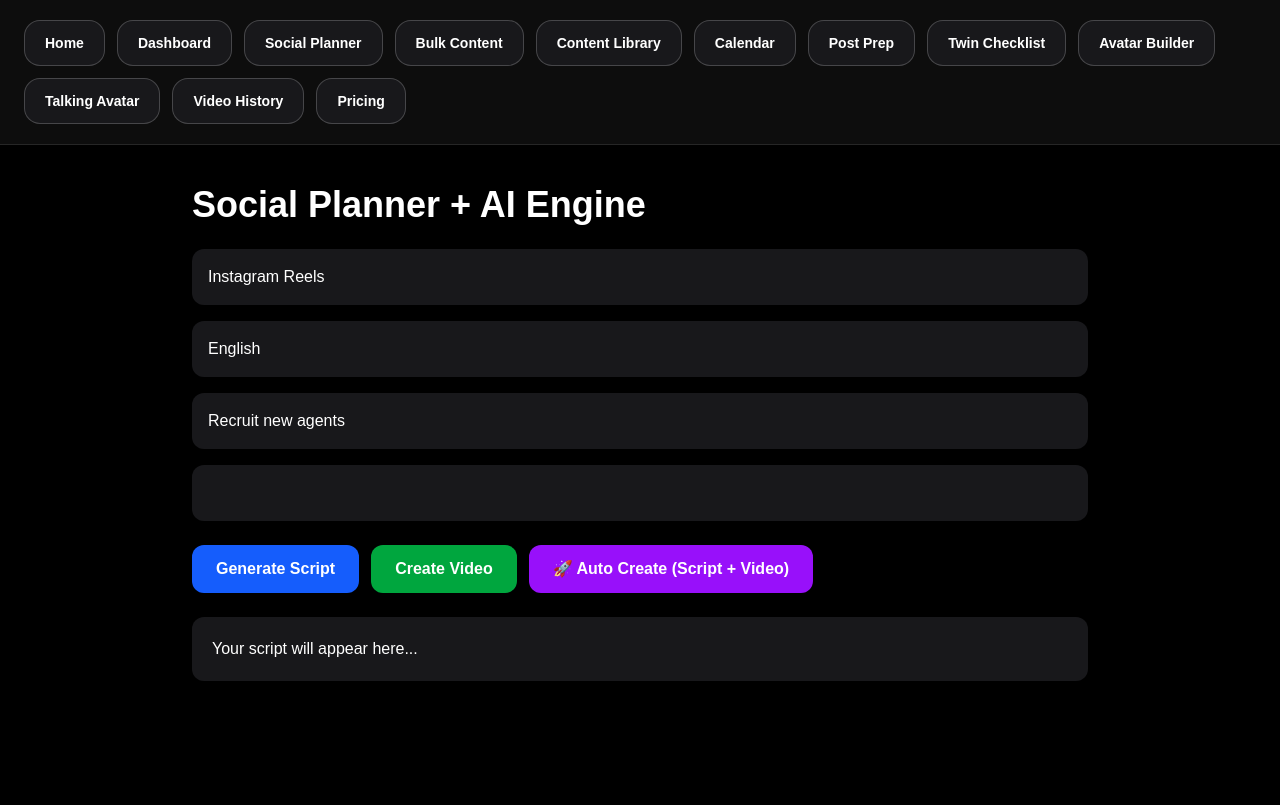
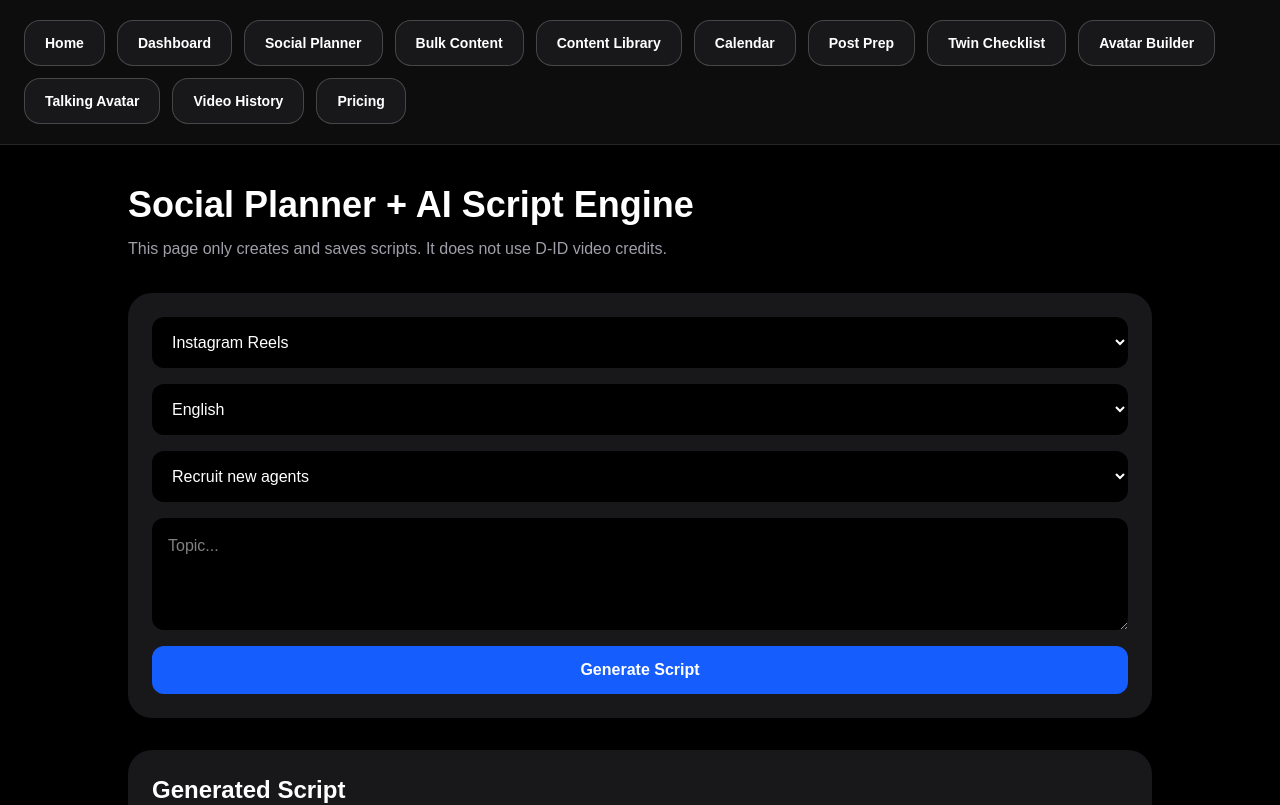
Before and after one commit to lou-delgado34/ai-cash-creator-studio, a Next.js app: page /social-planner in a window 1280 px wide. Shown: the top 805 px of the page. Built offline with nearby package versions, Linux system fonts and the light colour scheme.

Commit message:
protect did credits on social planner

```diff
--- a/app/social-planner/page.tsx
+++ b/app/social-planner/page.tsx
@@ -1,6 +1,8 @@
 "use client";
 
 import { useEffect, useState } from "react";
+
+const USER_EMAIL = "lou.delgado.pfs@gmail.com";
 
 export default function SocialPlannerPage() {
   const [platform, setPlatform] = useState("Instagram Reels");
@@ -10,6 +12,7 @@ export default function SocialPlannerPage() {
 
   const [script, setScript] = useState("");
   const [loading, setLoading] = useState(false);
+  const [message, setMessage] = useState("");
 
   useEffect(() => {
     const savedPlatform = localStorage.getItem("planner_platform");
@@ -25,134 +28,175 @@ export default function SocialPlannerPage() {
 
   async function generateScript() {
     setLoading(true);
+    setMessage("");
 
     const prompt = `
-You are a viral social media expert.
+You are a viral social media strategist.
 
 Platform: ${platform}
 Goal: ${goal}
 Language: ${language}
 Topic: ${topic}
 
-Write a SHORT high-converting script (10-20 seconds).
+Create a short, high-converting social media script.
 
 Rules:
-- Strong hook in first line
-- Simple language
-- Emotional trigger
-- End with CTA (comment or message)
-
-Output ONLY the script.
+- Match the platform strategy.
+- TikTok = fast hook, curiosity, simple words.
+- Instagram Reels = visual, emotional, short.
+- Facebook = story-based and community-driven.
+- LinkedIn = professional and credibility-based.
+- Use the selected language only.
+- Do NOT include hashtags.
+- Do NOT include captions.
+- Do NOT include extra explanation.
+- Output only the spoken script.
 `;
 
     const res = await fetch("/api/generate-script", {
       method: "POST",
+      headers: {
+        "Content-Type": "application/json",
+      },
       body: JSON.stringify({ prompt }),
     });
 
     const data = await res.json();
-    setScript(data.text);
+    setScript(data.text || "No script generated.");
     setLoading(false);
   }
 
-  async function createVideo() {
-    if (!script) return alert("Generate script first");
+  async function saveScript() {
+    if (!script) {
+      setMessage("Generate a script first.");
+      return;
+    }
 
-    setLoading(true);
-
-    const res = await fetch("/api/generate-video", {
+    const res = await fetch("/api/save-social-content", {
       method: "POST",
+      headers: {
+        "Content-Type": "application/json",
+      },
       body: JSON.stringify({
+        email: USER_EMAIL,
+        content_type: goal,
+        platform,
+        language,
+        hook: "Generated script",
+        caption: script,
         script,
-        avatar: "alex", // you can replace later with real avatar
+        call_to_action: "Message me for details.",
+        status: "draft",
       }),
     });
 
     const data = await res.json();
 
-    // save to history
-    const existing =
-      JSON.parse(localStorage.getItem("video_history") || "[]");
-
-    existing.unshift({
-      id: Date.now(),
-      script,
-      videoUrl: data.url,
-      createdAt: new Date().toISOString(),
-    });
-
-    localStorage.setItem("video_history", JSON.stringify(existing));
-
-    setLoading(false);
-
-    window.location.href = "/video-history";
+    setMessage(
+      data.success
+        ? "Script saved to Content Library. No video credits used."
+        : data.error || "Save failed."
+    );
   }
 
-  async function autoCreateAll() {
-    await generateScript();
-
-    setTimeout(async () => {
-      await createVideo();
-    }, 1500);
+  function copyScript() {
+    navigator.clipboard.writeText(script);
+    setMessage("Script copied.");
   }
 
   return (
     <main className="min-h-screen bg-black px-6 py-10 text-white">
-      <section className="mx-auto max-w-4xl">
-        <h1 className="text-4xl font-bold">Social Planner + AI Engine</h1>
+      <section className="mx-auto max-w-5xl">
+        <h1 className="text-4xl font-bold">Social Planner + AI Script Engine</h1>
 
-        <div className="mt-6 space-y-4">
-          <input
+        <p className="mt-3 text-zinc-400">
+          This page only creates and saves scripts. It does not use D-ID video credits.
+        </p>
+
+        <div className="mt-8 grid gap-4 rounded-3xl bg-zinc-900 p-6">
+          <select
             value={platform}
-            readOnly
-            className="w-full rounded-xl bg-zinc-900 p-4"
+            onChange={(e) => setPlatform(e.target.value)}
+            className="rounded-xl bg-black p-4 text-white"
+          >
+            <option>Instagram Reels</option>
+            <option>TikTok</option>
+            <option>Facebook</option>
+            <option>YouTube Shorts</option>
+            <option>LinkedIn</option>
+          </select>
+
+          <select
+            value={language}
+            onChange={(e) => setLanguage(e.target.value)}
+            className="rounded-xl bg-black p-4 text-white"
+          >
+            <option>English</option>
+            <option>Spanish</option>
+          </select>
+
+          <select
+            value={goal}
+            onChange={(e) => setGoal(e.target.value)}
+            className="rounded-xl bg-black p-4 text-white"
+          >
+            <option>Recruit new agents</option>
+            <option>Book appointments</option>
+            <option>Financial education</option>
+            <option>Promote business opportunity</option>
+            <option>Invite to Zoom or event</option>
+            <option>Build personal brand</option>
+          </select>
+
+          <textarea
+            value={topic}
+            onChange={(e) => setTopic(e.target.value)}
+            className="min-h-28 rounded-xl bg-black p-4 text-white"
+            placeholder="Topic..."
           />
-          <input
-            value={language}
-            readOnly
-            className="w-full rounded-xl bg-zinc-900 p-4"
-          />
-          <input
-            value={goal}
-            readOnly
-            className="w-full rounded-xl bg-zinc-900 p-4"
-          />
-          <input
-            value={topic}
-            readOnly
-            className="w-full rounded-xl bg-zinc-900 p-4"
-          />
-        </div>
 
-        <div className="mt-6 space-x-3">
           <button
             onClick={generateScript}
-            className="rounded-xl bg-blue-600 px-6 py-3 font-bold"
+            disabled={loading}
+            className="rounded-xl bg-blue-600 px-6 py-3 font-bold disabled:opacity-50"
           >
-            Generate Script
-          </button>
-
-          <button
-            onClick={createVideo}
-            className="rounded-xl bg-green-600 px-6 py-3 font-bold"
-          >
-            Create Video
-          </button>
-
-          <button
-            onClick={autoCreateAll}
-            className="rounded-xl bg-purple-600 px-6 py-3 font-bold"
-          >
-            🚀 Auto Create (Script + Video)
+            {loading ? "Generating..." : "Generate Script"}
           </button>
         </div>
 
-        <div className="mt-6 rounded-xl bg-zinc-900 p-5">
-          {loading ? (
-            <p>Processing...</p>
-          ) : (
-            <p className="whitespace-pre-line">{script || "Your script will appear here..."}</p>
+        <div className="mt-8 rounded-3xl bg-zinc-900 p-6">
+          <h2 className="text-2xl font-bold">Generated Script</h2>
+
+          <div className="mt-4 min-h-40 whitespace-pre-wrap rounded-2xl bg-black p-5 text-zinc-200">
+            {script || "Your script will appear here..."}
+          </div>
+
+          {script && (
+            <div className="mt-5 flex flex-wrap gap-3">
+              <button
+                onClick={copyScript}
+                className="rounded-xl bg-zinc-700 px-5 py-3 font-bold"
+              >
+                Copy Script
+              </button>
+
+              <button
+                onClick={saveScript}
+                className="rounded-xl bg-green-600 px-5 py-3 font-bold"
+              >
+                Save Script to Library
+              </button>
+
+              <a
+                href="/content-library"
+                className="rounded-xl bg-purple-600 px-5 py-3 font-bold"
+              >
+                Open Content Library
+              </a>
+            </div>
           )}
+
+          {message && <p className="mt-5 text-yellow-400">{message}</p>}
         </div>
       </section>
     </main>
```
